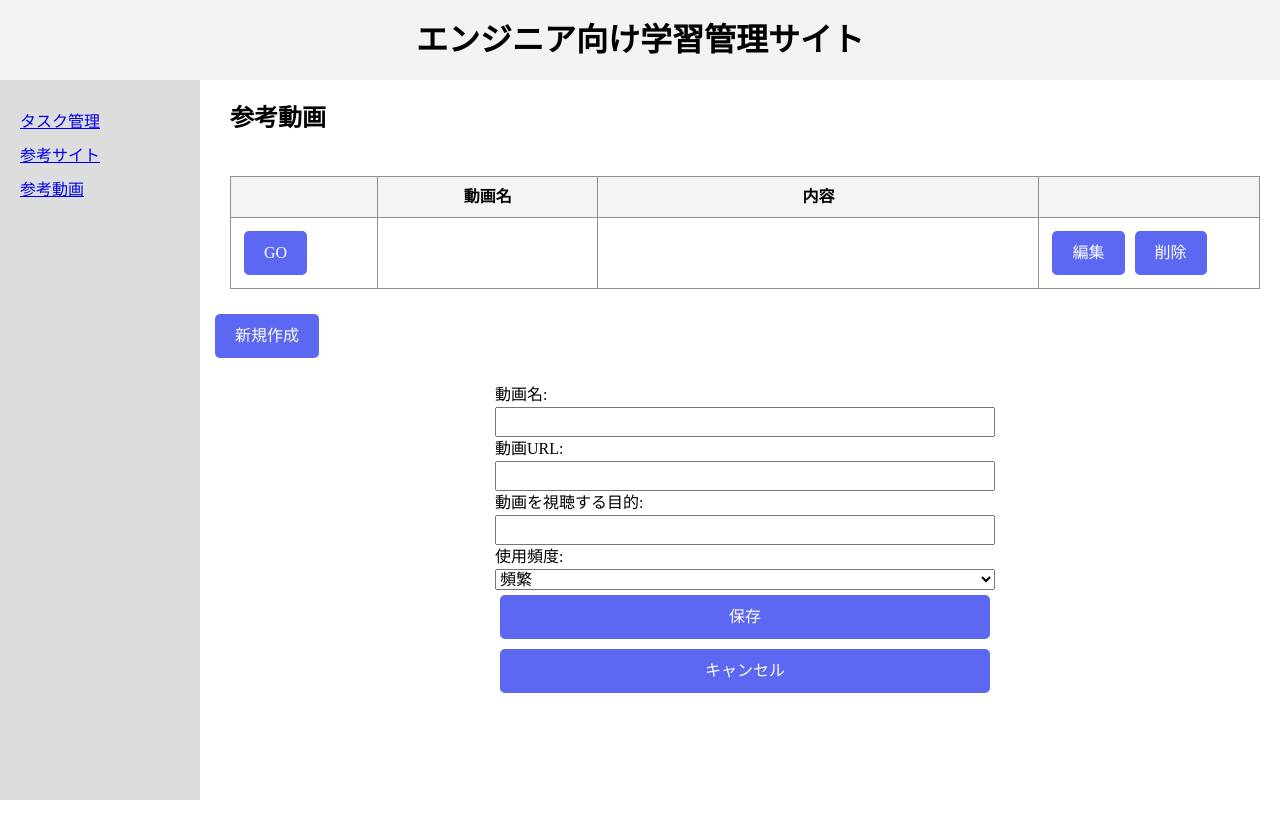
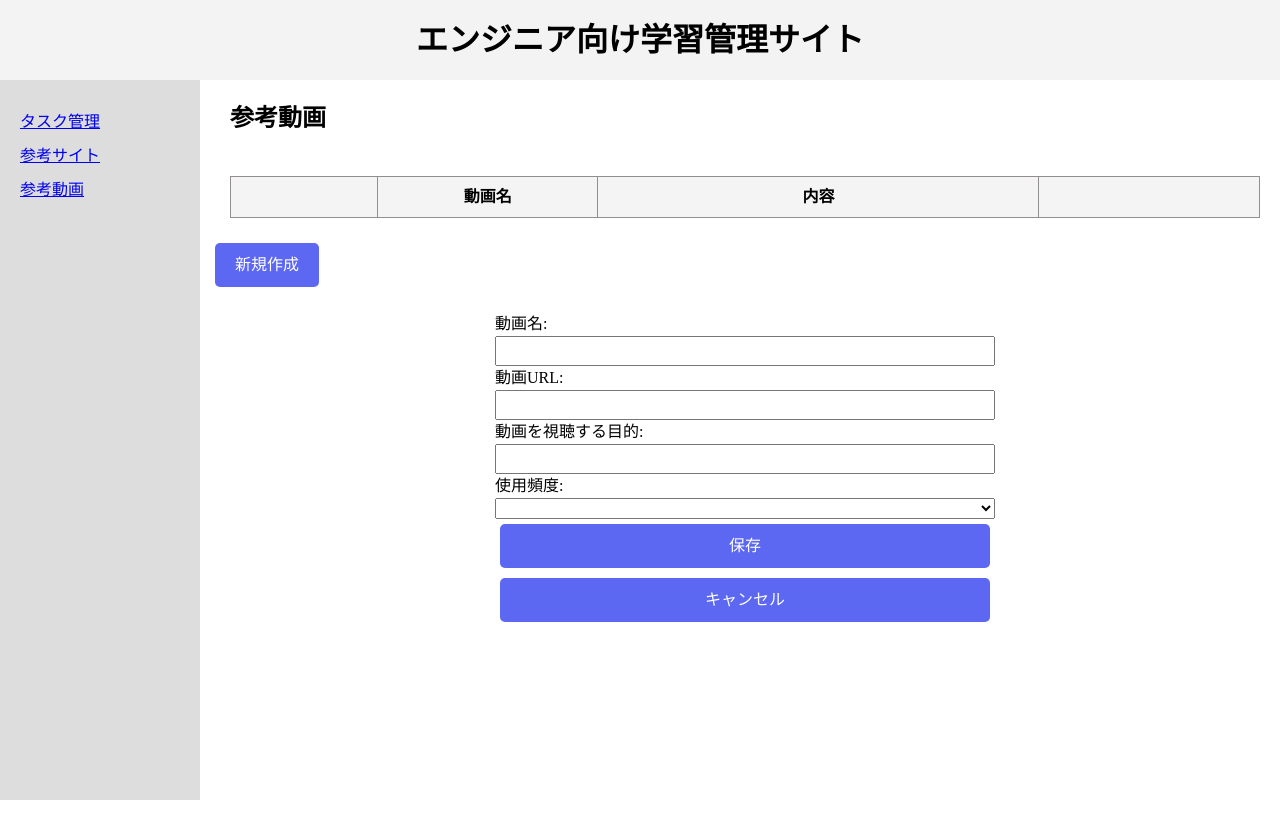
Before and after one commit to haruki-matsu/whealthon-matsumoto-spa, a Vue app in the folder vue/: page /videos in a window 1280 px wide. Both pictures are taken after a click on the button "新規作成". Shown: the top 838 px of the page. Built offline with nearby package versions, Linux system fonts and the light colour scheme.

Commit message:
データ操作機能の追加

```diff
--- a/vue/src/components/Video/ReferenceVideos.vue
+++ b/vue/src/components/Video/ReferenceVideos.vue
@@ -3,12 +3,12 @@
     <h2>参考動画</h2>
 
     <!-- リストの表示 -->
-    <video-list @editVideo="edit_video"></video-list>
+    <video-list :videos='videos' @editVideo="edit_video" @deleteVideo="delete_video"></video-list>
 
     <!-- 新規追加ボタン -->
     <button @click="show_add_window">新規作成</button>
 
-    <video-form v-if="show_window" @saveVideo="save_Video" @closeWindow="show_close_window"></video-form>
+    <video-form v-if="show_window" :current_video="current_video" @saveVideo="save_video" @closeWindow="show_close_window"></video-form>
   </div>
 
 </template>
@@ -26,35 +26,44 @@ export default{
 
   data(){
     return{
+      videos: JSON.parse(localStorage.getItem('videos') || '[]'),
       show_window: false
+
     }
   },
 
   methods: {
+    // フォームの表示
     show_add_window(){
       this.show_window = true;
     },
-
+    //フォームの非表示
     show_close_window(){
       this.show_window = false;
     },
 
-    save_video(){
-      this.show_window = false;
-      console.log("a")
+    //新規作成、編集時完了時の処理
+    save_video(video) {
+    const index = this.videos.findIndex(v => v.name === video.name);
+    if (index !== -1) {
+        this.videos.splice(index, 1, video);
+    } else {
+        this.videos.push(video);
+    }
+    localStorage.setItem('videos', JSON.stringify(this.videos));
+    this.show_close_window();
     },
 
-    edit_video(){
-      console.log("Editing site");
+    edit_video(index){
       this.show_window = true;
-    }
+      this.current_video = { ...this.videos[index] };
+    },
+
+    delete_video(index) {
+      this.videos.splice(index, 1);
+      localStorage.setItem('videos', JSON.stringify(this.videos));
+    },
 
   }
-
-
 }
-
-
-
-
 </script>
--- a/vue/src/components/Video/VideoForm.vue
+++ b/vue/src/components/Video/VideoForm.vue
@@ -4,19 +4,19 @@
 
             <!-- サイト名入力フィールド -->
             <label for="name">動画名:</label>
-            <input id="name" required>
+            <input id="name" v-model="video.name" required>
 
             <!-- サイトURL入力フィールド -->
             <label for="url">動画URL:</label>
-            <input id="url" required>
+            <input id="url" v-model="video.url" required>
 
             <!-- 動画視聴の目的入力フィールド -->
             <label for="purpose">動画を視聴する目的:</label>
-            <input id="purpose" required>
+            <input id="purpose" v-model="video.purpose" required>
 
             <!-- サイトの使用頻度入力フィールド -->
             <label for="frequency">使用頻度:</label>
-            <select id="frequency" required>
+            <select id="frequency" v-model="video.frequency" required>
                 <option value="頻繁">頻繁</option>
                 <option value="普通">普通</option>
                 <option value="稀">稀</option>
@@ -35,13 +35,23 @@
 
 <script>
 export default {
+  props: ['current_video'],
+  data() {
+    return {
+      video: { ...this.current_video }
+    };
+  },
+
   methods: {
     data_submit() {
-      this.$emit('saveVideo');
+      this.$emit('saveVideo',this.video);
     }
   }
 }
 </script>
+
+
+
 
 
 
--- a/vue/src/components/Video/VideoList.vue
+++ b/vue/src/components/Video/VideoList.vue
@@ -11,21 +11,41 @@
           </tr>
         </thead>
         <tbody>
-            <tr>
+          <tr v-for="(video, index) in videos" :key="index"
+          :class="getFrequencyClass(video.frequency)">
             <td><button>GO</button></td>
-          <td></td>
-          <td></td>
+            <td>{{ video.name }}</td>
+            <td>{{ video.purpose }}</td>
             <td>
-            <button @click="$emit('editVideo')">編集</button>
-            <button>削除</button>
+              <button @click="$emit('editVideo',index)">編集</button>
+              <button @click="$emit('deleteVideo', index)">削除</button>
             </td>
         </tr>
-
         </tbody>
 
       </table>
     </div>
 </template>
+
+<script>
+export default {
+  props: ['videos'],
+
+  methods: {
+// 使用頻度によって、その行の背景を変えるメゾット
+  getFrequencyClass(frequency) {
+    switch(frequency) {
+      case '頻繁': return 'frequency-frequent';
+      case '普通': return 'frequency-normal';
+      case '稀': return 'frequency-rare';
+      default: return '';
+      }
+  }}
+}
+
+</script>
+
+
 
 <style>
 
@@ -55,5 +75,16 @@ th:nth-child(2), td:nth-child(2) { width: 15%; }
 th:nth-child(3), td:nth-child(3) { width: 30%; }
 th:nth-child(4), td:nth-child(4) { width: 15%; }
 
+.frequency-frequent {
+  background-color: #f97b7b;
+}
+
+.frequency-normal {
+  background-color: #fea3a3;
+}
+
+.frequency-rare {
+  background-color: #f9dcdc;
+}
 
 </style>
```
Lines whose indentation alone changed are shown as unchanged.
